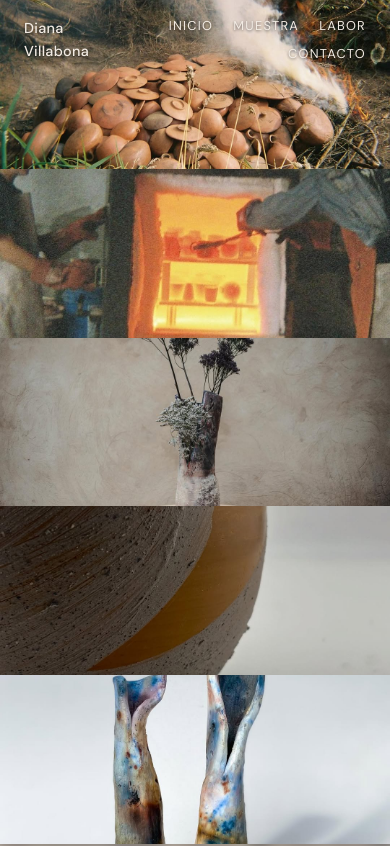
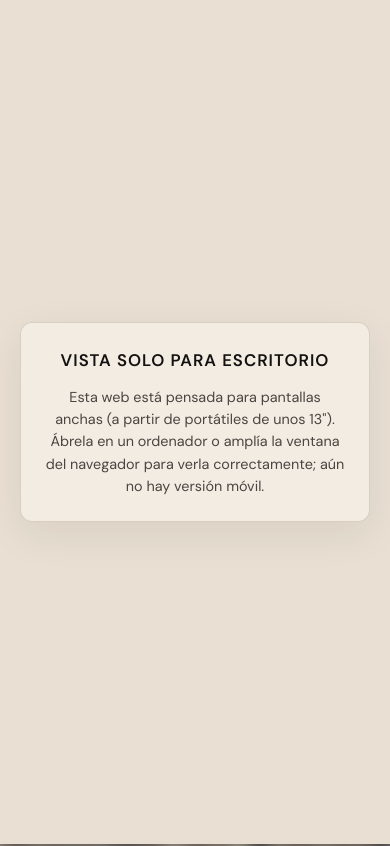
Before and after one commit to enzo369-htm/Diana-Villabona, a React (Vite) app: page / in a window 390 px wide. Shown: the top 846 px of the page. Built offline with nearby package versions, Linux system fonts and the light colour scheme.

Commit message:
Add desktop-only warning and new section for workshops

```diff
--- a/src/App.css
+++ b/src/App.css
@@ -96,6 +96,69 @@ a:hover {
   min-height: 100vh;
   position: relative;
   z-index: 1;
+}
+
+/* Viewport menor a 1280px: cartel; sitio pensado para portátil ~13" en adelante */
+.desktop-gate {
+  display: none;
+}
+
+.app__desktop-only {
+  min-height: 100%;
+}
+
+@media (max-width: 1279.98px) {
+  html,
+  body {
+    overflow: hidden;
+    height: 100%;
+    max-height: 100dvh;
+  }
+
+  .desktop-gate {
+    display: flex;
+    position: fixed;
+    inset: 0;
+    z-index: 100000;
+    align-items: center;
+    justify-content: center;
+    padding: clamp(1.25rem, 4vw, 2rem);
+    box-sizing: border-box;
+    background: var(--bg);
+    color: var(--ink);
+  }
+
+  .desktop-gate__card {
+    max-width: 22rem;
+    padding: clamp(1.5rem, 4vw, 2rem);
+    border-radius: 12px;
+    border: 1px solid color-mix(in srgb, var(--line) 70%, transparent);
+    background: color-mix(in srgb, var(--bg-elevated) 95%, #fff 5%);
+    box-shadow: var(--shadow);
+    text-align: center;
+  }
+
+  .desktop-gate__title {
+    margin: 0 0 0.75rem;
+    font-family: var(--sans);
+    font-size: clamp(1.05rem, 3.5vw, 1.2rem);
+    font-weight: 600;
+    letter-spacing: 0.06em;
+    text-transform: uppercase;
+    color: var(--ink);
+  }
+
+  .desktop-gate__text {
+    margin: 0;
+    font-family: var(--sans);
+    font-size: clamp(0.9rem, 2.8vw, 0.98rem);
+    line-height: 1.55;
+    color: var(--ink-muted);
+  }
+
+  .app__desktop-only {
+    display: none !important;
+  }
 }
 
 /* —— Top: flota sobre el hero, sin cinta ni fondo —— */
@@ -532,6 +595,15 @@ a:hover {
 
 .labor__inner {
   margin-top: 0;
+}
+
+.talleres__lede {
+  margin: 0 auto;
+  max-width: 38rem;
+  text-align: center;
+  font-size: 1rem;
+  line-height: 1.65;
+  color: var(--ink-muted);
 }
 
 .split {
--- a/src/App.tsx
+++ b/src/App.tsx
@@ -103,6 +103,18 @@ function LaborImageRow() {
 function App() {
   return (
     <div className="app">
+      <div className="desktop-gate" role="alert" aria-live="polite">
+        <div className="desktop-gate__card">
+          <p className="desktop-gate__title">Vista solo para escritorio</p>
+          <p className="desktop-gate__text">
+            Esta web está pensada para pantallas anchas (a partir de portátiles de unos
+            13&quot;). Ábrela en un ordenador o amplía la ventana del navegador para verla
+            correctamente; aún no hay versión móvil.
+          </p>
+        </div>
+      </div>
+
+      <div className="app__desktop-only">
       <header className="site-top">
         <div className="site-top__ig">
           <a
@@ -120,6 +132,7 @@ function App() {
           <a href="#inicio">Inicio</a>
           <a href="#muestra">Muestra</a>
           <a href="#labor">Labor</a>
+          <a href="#talleres">Talleres</a>
           <a href="#contacto">Contacto</a>
         </nav>
       </header>
@@ -187,6 +200,20 @@ function App() {
             <p>Aquí va el texto.</p>
           </div>
         </div>
+      </section>
+
+      <section
+        className="section talleres"
+        id="talleres"
+        aria-labelledby="talleres-title"
+      >
+        <h2 id="talleres-title" className="labor__title">
+          Talleres
+        </h2>
+        <p className="talleres__lede">
+          Clases, quemas experimentales y encuentros en el estudio. Aquí puedes
+          añadir fechas, modalidades o cómo inscribirse.
+        </p>
       </section>
 
       <div className="section split split--stack split--reverse">
@@ -324,6 +351,7 @@ function App() {
         <div className="footer-links">
           <a href="#inicio">Inicio</a>
           <a href="#muestra">Muestra</a>
+          <a href="#talleres">Talleres</a>
           <a href="#contacto">Contacto</a>
           <a
             href={INSTAGRAM_URL}
@@ -435,6 +463,7 @@ function App() {
           Portfolio — Enzo Federico
         </a>
       </aside>
+      </div>
     </div>
   );
 }
```
